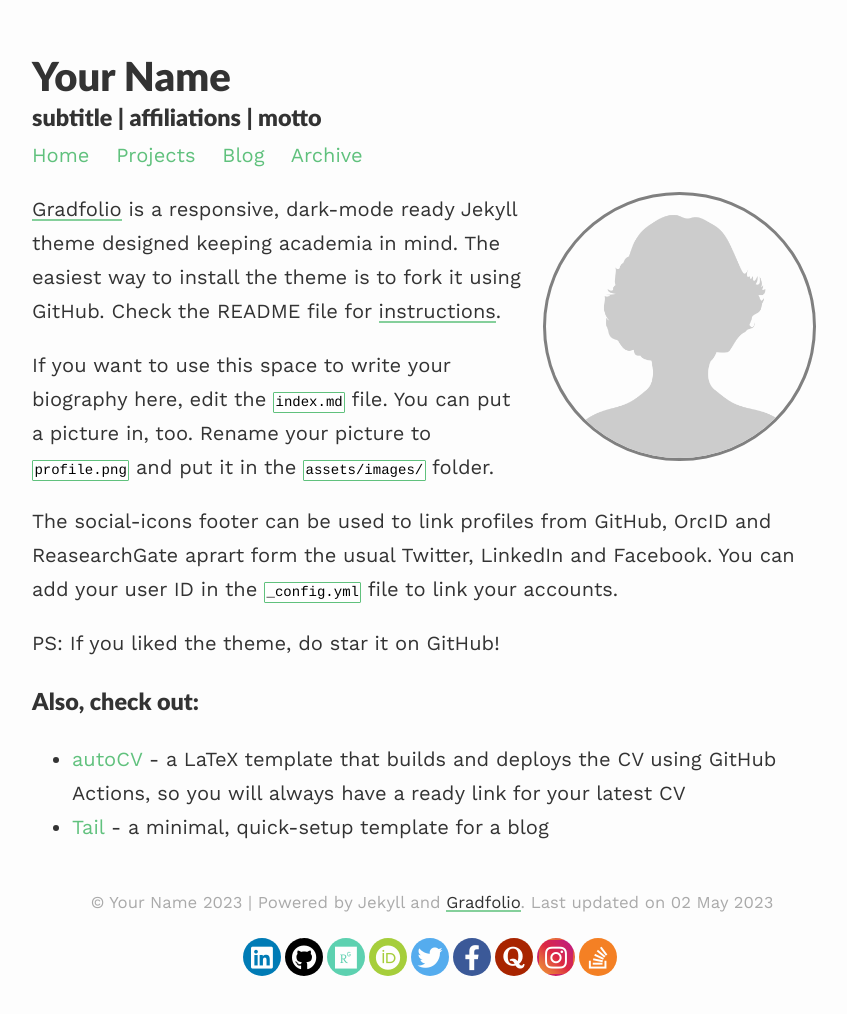
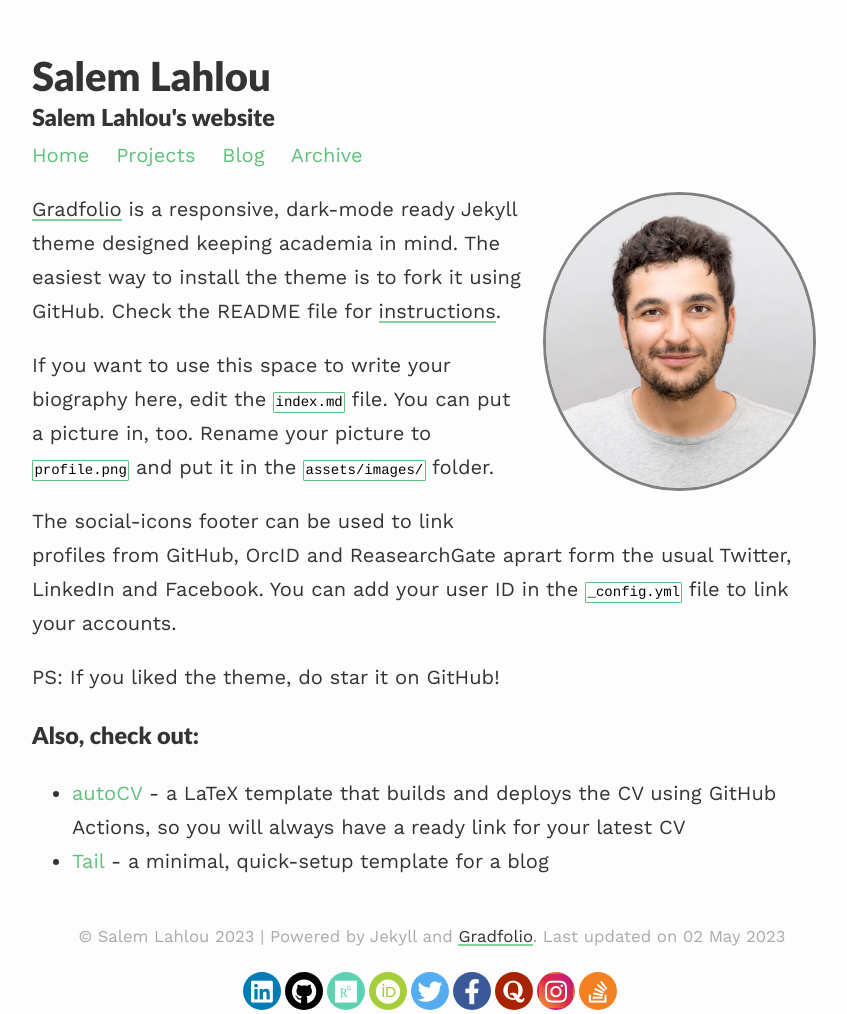
Before and after one commit to saleml/saleml.github.io, a Jekyll site: the page built from index.md, in a window 1280 px wide. Shown: the whole page, without its empty margins (208-1055 px from the left). Built offline with Jekyll 4.4.1, drawn with Linux system fonts in a browser that asks for light colours; nearby versions of some CDN libraries; before the commit the page ends 980 px from its top, so only the background shows below that.

Commit message:
add stuff

```diff
--- a/_config.yml
+++ b/_config.yml
@@ -1,10 +1,10 @@
 ### your site title here
 
-title: Your Name
-description: subtitle | affiliations | motto
+title: Salem Lahlou
+description: Salem Lahlou's website
 
-baseurl: /gradfolio #name of GitHub repository
-url: "" #custom url to be used instead of GitHub repository
+baseurl: / #name of GitHub repository
+url: "https://saleml.github.io" #custom url to be used instead of GitHub repository
 email: #
 
 # Pagination
```
Also changed, not shown: assets/images/profile.png.
